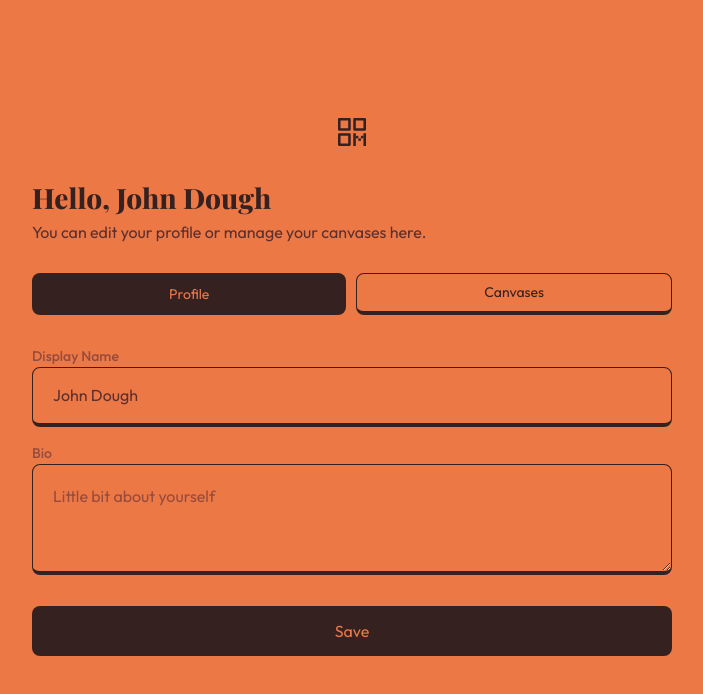
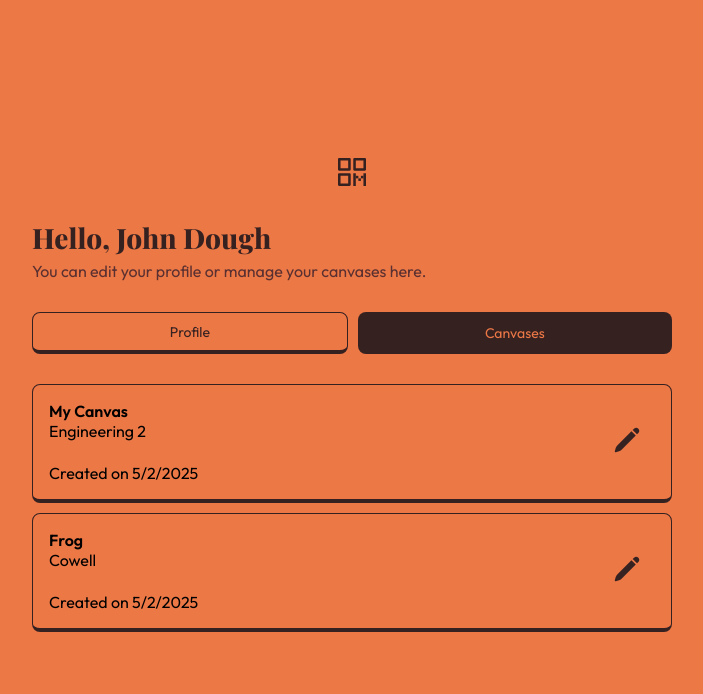
Before and after one commit to LemonFoxmere/Mosaicly, a SvelteKit app: page /profile in a window 1280 px wide. Shown: the top 694 px of the page, without its empty margins (288-991 px from the left). Built offline with nearby package versions, Linux system fonts and the light colour scheme; no server answers; a web font is replaced by a local one.

Commit message:
canvases list page ui

```diff
--- a/src/routes/+layout.svelte
+++ b/src/routes/+layout.svelte
@@ -1,7 +1,6 @@
 <script lang="ts">
-	import Logo from "$lib/comp/ui/icons/Logo.svelte";
-
-	let { children } = $props();
+	import Logo from '$lib/comp/ui/icons/Logo.svelte'
+	let { children } = $props()
 </script>
 
 <main>
--- a/src/routes/profile/+page.svelte
+++ b/src/routes/profile/+page.svelte
@@ -1,16 +1,27 @@
 <script lang="ts">
-	let { data } = $props();
+	import Card from './Card.svelte'
+
+	let { data } = $props()
+
+	const dummyCanvas = [{
+		id: '1',
+		name: 'My Canvas',
+		loc: 'Engineering 2',
+		createdOn: new Date()
+	}, {
+		id: '2',
+		name: 'Frog',
+		loc: 'Cowell',
+		createdOn: new Date()
+	}]
 
 	// to be replaced with user data from db (will get from SSR)
-	let displayName = "John Dough";
-	let profile_canvas = $state(false);
-	let bio = $state("");
-	let canvases = $state([]); // obj type
+	let displayName = 'John Dough'
+	let bio = $state('')
+	let canvases = $state(dummyCanvas) // obj type
 
 	// toggle between Profile | Canvases tab
-	let isProfile = $state(true);
-
-	$inspect(profile_canvas);
+	let isProfile = $state(false)
 </script>
 
 <main>
@@ -23,14 +34,14 @@
 	<!-- toggle tabs -->
 	<section id="tabs-cta">
 		<button
-			class={`${!isProfile ? "outline" : "solid"}-small`}
-			onclick={() => (isProfile = !isProfile)}
+			class={`${!isProfile ? 'outline' : 'solid'}-small`}
+			onclick={() => (isProfile = true)}
 		>
 			Profile
 		</button>
 		<button
-			class={`${isProfile ? "outline" : "solid"}-small`}
-			onclick={() => (isProfile = !isProfile)}
+			class={`${isProfile ? 'outline' : 'solid'}-small`}
+			onclick={() => (isProfile = false)}
 		>
 			Canvases
 		</button>
@@ -64,16 +75,23 @@
 			</form>
 		{:else}
 			<!-- canvases list render -->
-			<p>List of canvases</p>
+			<div class="canvas_list">
 				{#each canvases as canvas}
-				{canvas}
+					<Card {canvas} />
 				{/each}
+			</div>
 		{/if}
 	</section>
 </main>
 
 <style lang="scss">
 	@use "$static/stylesheets/guideline" as *;
+
+	.canvas_list {
+	  display: flex;
+	  flex-direction: column;
+	  gap: 10px;
+	}
 
 	main {
 	  padding: 20px 30px;
--- /dev/null
+++ b/src/routes/profile/Card.svelte
@@ -0,0 +1,58 @@
+<script lang="ts">
+	// temp type, Canvas type should be imported from db
+	type Canvas = {
+		id: string
+		name: string
+		loc: string
+		createdOn: Date
+	}
+
+	let { canvas }: { canvas: Canvas } = $props()
+
+	const { id, name, loc, createdOn } = canvas
+</script>
+
+<div class="item-frame container">
+	<section>
+		<aside>
+			<div id="name">{name}</div> {loc}
+		</aside>
+		Created on {createdOn.toLocaleDateString('en-US').toString()}
+	</section>
+
+	<a id="edit" href={`/canvas/${canvas.id}`}>
+		<img src="icons/pencil.svg" alt="edit">
+	</a>
+</div>
+
+<style>
+	.container {
+	  font-family: "Outfit", system-ui, Helvetica, sans-serif;
+	  display: flex;
+	  justify-content: space-between;
+	  padding: 16px;
+	}
+
+	section {
+	  display: flex;
+	  flex-direction: column;
+	  place-self: center;
+	  gap: 22px;
+	}
+
+	#name {
+	  font-weight: 600;
+	}
+
+	#edit {
+	  background-color: transparent;
+	  place-self: center;
+	  padding: 10px 15px;
+	}
+
+	#edit:hover {
+	  border: 1.5px solid #362121;
+	  border-radius: 8px;
+	  border-bottom-width: 4px;
+	}
+</style>
```
Also changed, not shown: static/stylesheets/guideline.css (+142 -1 lines), static/icons/pencil.svg (added). Lines whose indentation alone changed are shown as unchanged.
